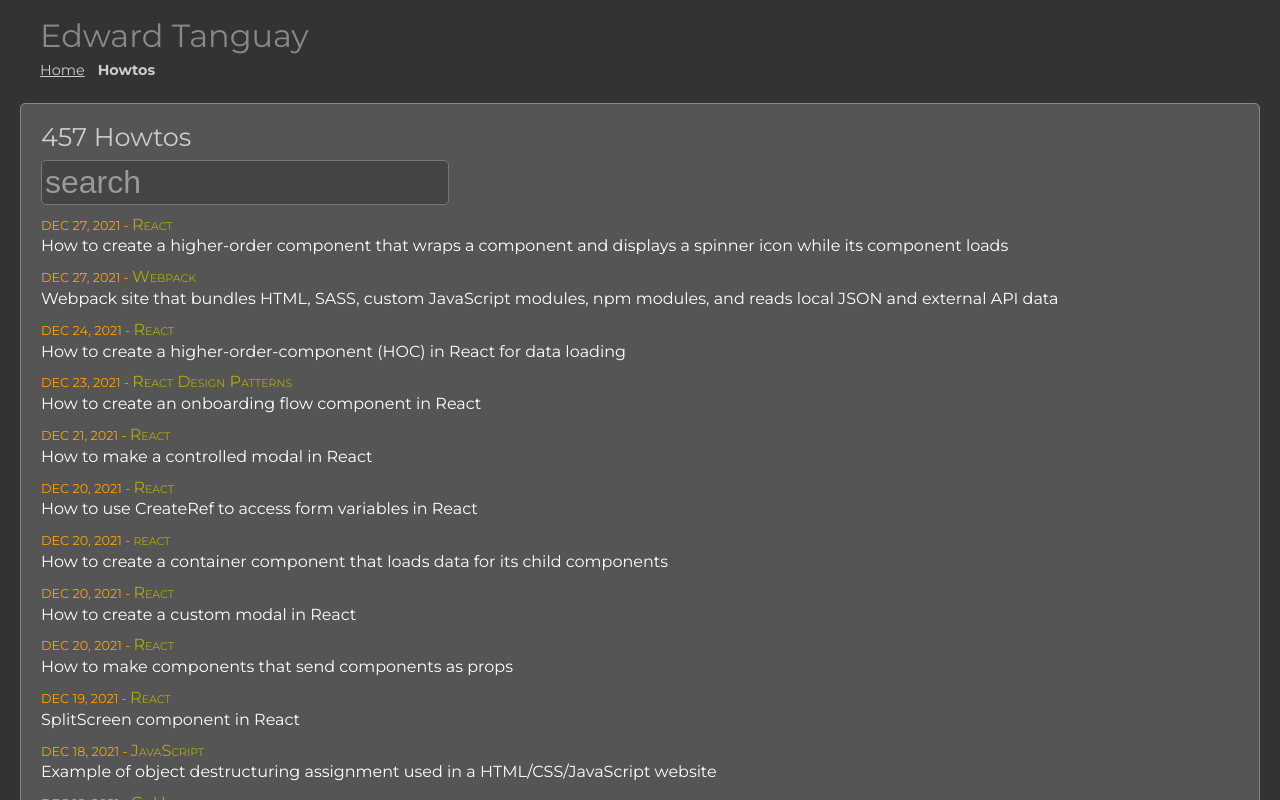
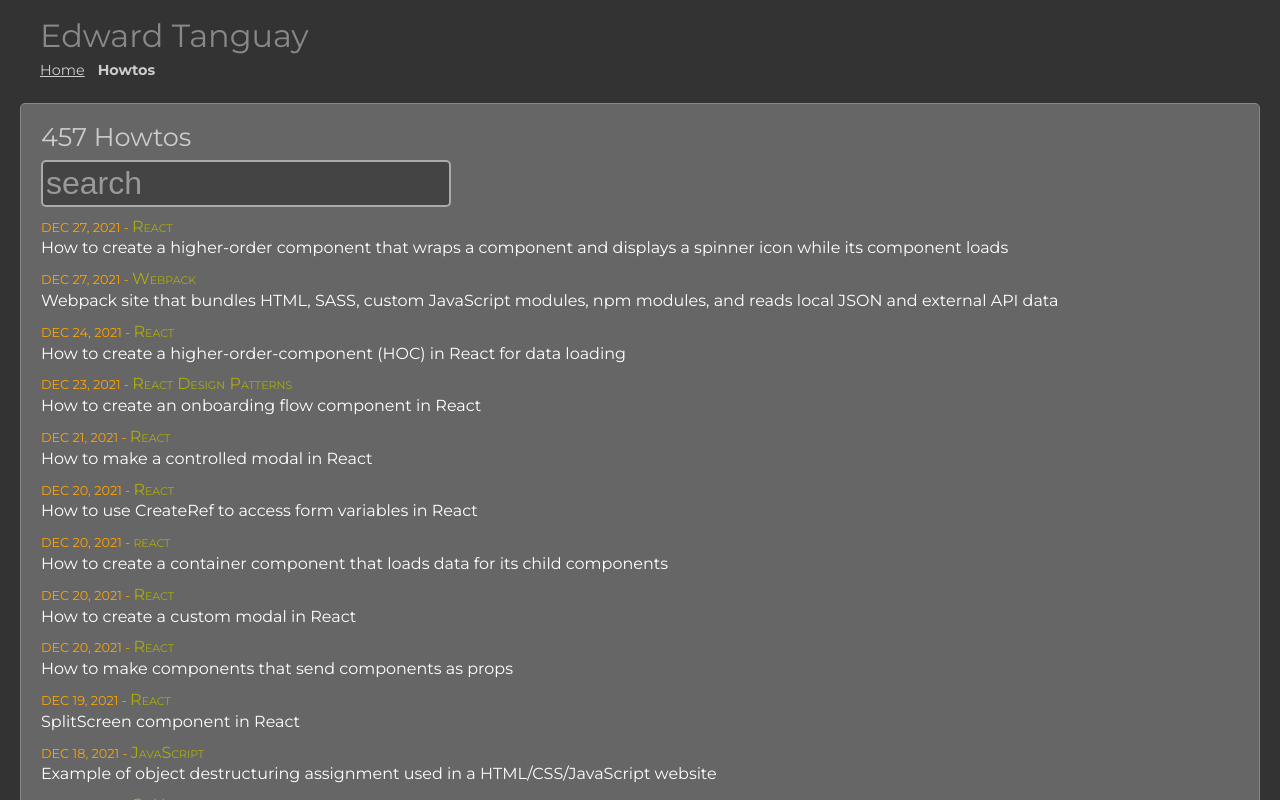
Before and after one commit to edwardtanguay/dpodreactcore, a React (Create React App) app: page /howtos in a window 1280 px wide. Shown: the top 800 px of the page. Built offline with nearby package versions, Linux system fonts and the light colour scheme.

Commit message:
small fixes

```diff
--- a/src/system/styles/layout_dark.scss
+++ b/src/system/styles/layout_dark.scss
@@ -227,7 +227,7 @@ body {
 	.item {
 		border: 1px solid #aaa;
 		margin-bottom: 20px;
-		border-radius: 5px;
+		// border-radius: 5px;
 		-webkit-box-shadow: 7px 5px 15px -8px #000000;
 		box-shadow: 7px 5px 15px -8px #000000;
 
@@ -480,7 +480,7 @@ body {
 		.searchBox {
 			margin: 0 5px 0 0;
 			font-size: 2rem;
-			border: 1px solid #777;
+			border: 2px solid #aaa;
 			border-radius: 5px;
 			background-color: #444;
 			padding: 3px;
--- a/src/system/styles/partials/_variables_layout_dark.scss
+++ b/src/system/styles/partials/_variables_layout_dark.scss
@@ -2,7 +2,7 @@
 
 // Colors
 $firstColor: #333;
-$secondColor: #555;
+$secondColor: #666;
 $thirdColor: #ccc;
 $createDate: orange;
 $category: rgb(172, 172, 9);
```
